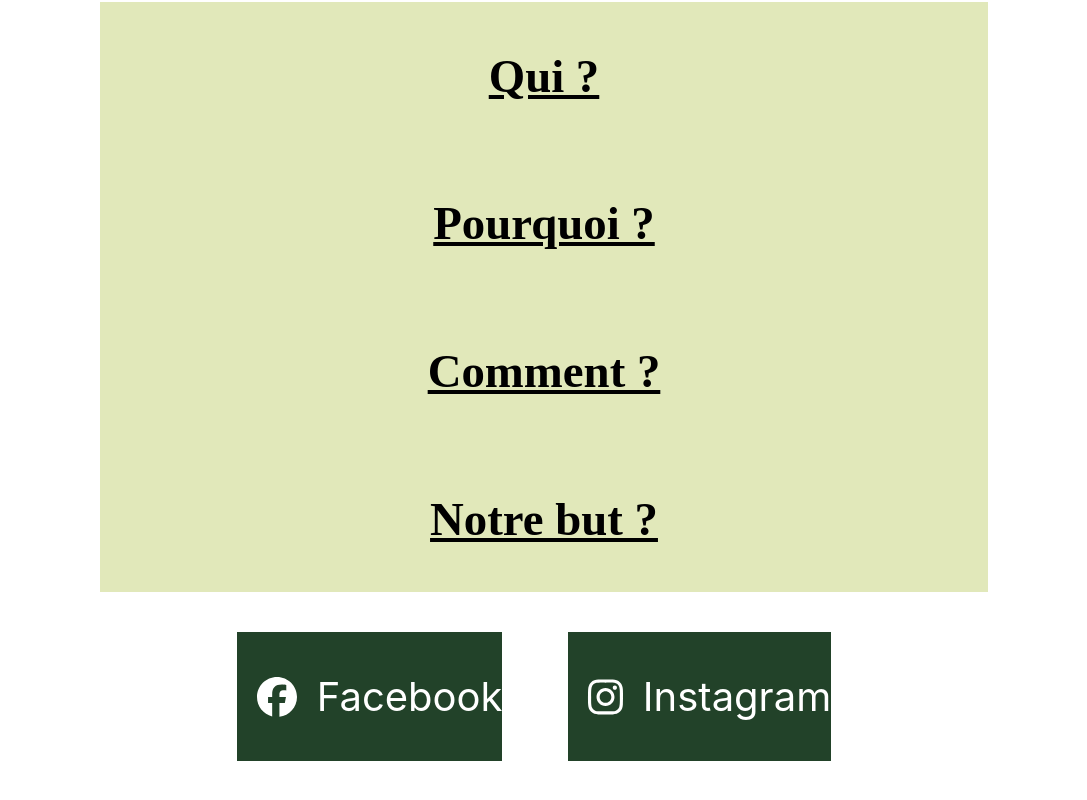
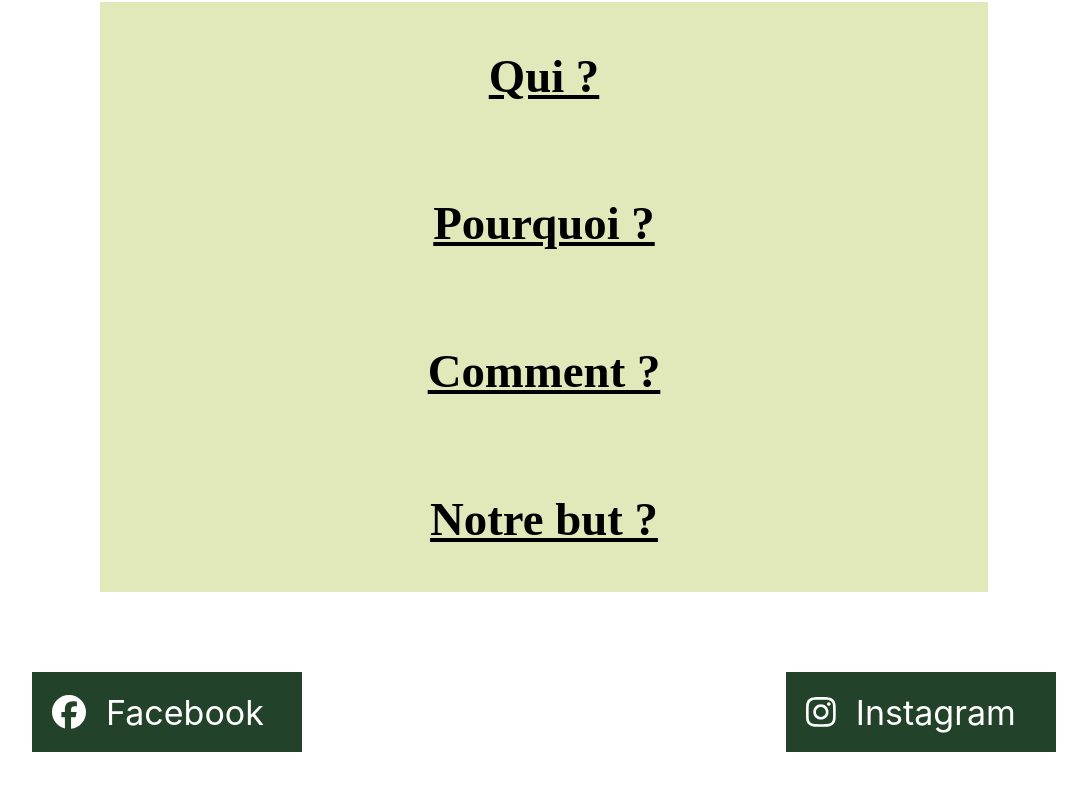
Before and after one commit to pierreolivierbruneau/savetheseeds-frontend, a Next.js app: page /about in a window 1280 px wide. Shown: the part 358-1158 px from the top of the page, without its empty margins (96-1183 px from the left). Before the commit the page ends 1119 px from the top, so only its background shows below. Built offline with nearby package versions, Linux system fonts and the light colour scheme.

Commit message:
Dropdown

```diff
--- a/components/AboutUs.js
+++ b/components/AboutUs.js
@@ -13,27 +13,40 @@ function AboutUs() {
     const handleClick = () => {
       console.log('Click')
       setShowWho(!showWho)
+      setShowWhy(false)
+      setShowHow(false)
+      setShowPurpose(false)
     }
 
     const handleClick2= () => {
       console.log('Click')
       setShowWhy(!showWhy)
+      setShowWho(false)
+      setShowHow(false)
+      setShowPurpose(false)
     }
 
     const handleClick3= () => {
       console.log('Click')
       setShowHow(!showHow)
+      setShowWhy(false)
+      setShowWho(false)
+      setShowPurpose(false)
     }
 
     const handleClick4= () => {
       console.log('Click')
       setShowPurpose(!showPurpose)
+      setShowWhy(false)
+      setShowHow(false)
+      setShowWho(false)
     }
 
 
   return (
-    <div>
+    <div className={styles.container}>
       <main className={styles.main}>
+
         <h2 className={styles.title}>A PROPOS</h2>
         <div className={styles.about}>
           <h3 className={styles.questions} onClick={handleClick}>Qui ?</h3>
@@ -43,7 +56,7 @@ function AboutUs() {
           <h3 className={styles.questions} onClick={handleClick3}>Comment ?</h3>
           {showHow && <p className={styles.answers}>Replanter des arbres à partir de graines et noyaux que l'on trouve dans notre alimentation.</p>}
           <h3 className={styles.questions} onClick={handleClick4}>Notre but ?</h3>
-          {showPurpose && <p className={styles.answers}>Améliorer la biodiversité de notre environnement et diminuer notre impact écologique</p>}
+          {showPurpose && <p className={styles.answers}>Améliorer la biodiversité de notre environnement et ainsi diminuer notre impact écologique.</p>}
         </div>
         <div className={styles.socialNetworks}>
           <div className={styles.facebook}>
--- a/styles/About.module.css
+++ b/styles/About.module.css
@@ -3,7 +3,7 @@
     flex-direction: column;
     align-items: center;
     width: 100wh;
-    height: 100vh;
+
 }
 
 .title{
@@ -26,9 +26,6 @@
     font-size: 40px;
     background-color: #E1E8BA;
     width: 888px;
-    height: 600px;
-
-
 }
 
 .questions {
@@ -36,18 +33,30 @@
     cursor: pointer;
 }
 
+@keyframes slideIn {
+    from {
+        max-height: 0;
+    }
+    to {
+        max-height: 500px;
+    }
+  }
+
 .answers{
-    background-color: #E1E8BA;
+    /* background-color: #E1E8BA; */
+    overflow: hidden;
+    animation-name: slideIn;
+    max-height: 0;
+  animation-duration: 1s;
+  animation-fill-mode: forwards;
 }
 
 .socialNetworks{
     display: flex;
-    flex-direction: row;
     justify-content: space-between;
-    width: 48%;
-    margin-top: 40px;
-    margin-bottom: 20px;
-    font-size: 40px;
+    width: 80%;
+    font-size: 34px;
+    margin: 80px 0;
 }
 
 .facebook{
@@ -56,7 +65,8 @@
     align-items: center;
     color: #FFFFFF;
     background-color: #224229;
-    width: auto;
+    width: 270px;
+    height: 80px;
     cursor: pointer;
 
 }
@@ -67,8 +77,10 @@
     align-items: center;
     color: #ffffff;
     background-color: #224229;
+    width: 270px;
+    height: 80px;
     cursor: pointer;
-    margin-right: 20px;
+
 }
 
 .icons{
@@ -76,3 +88,10 @@
     margin-right: 20px;
     margin-left: 20px;
 }
+
+.footer{
+    display: flex;
+    align-items: center;
+    justify-content: center;
+    background-color: blue;
+}
```
